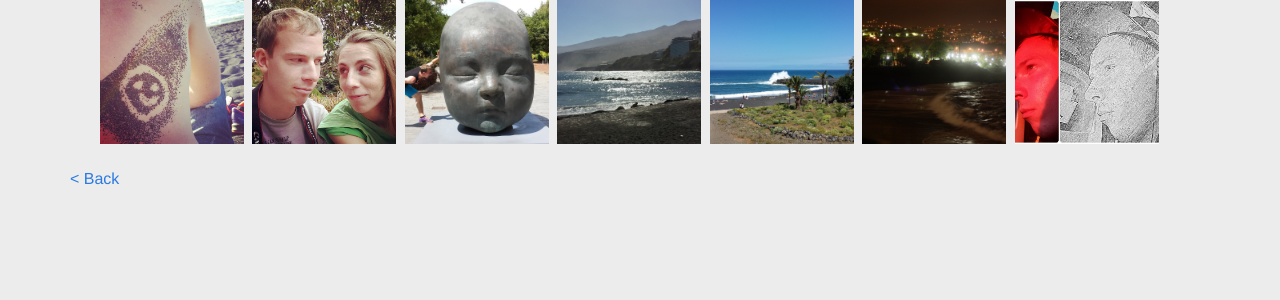
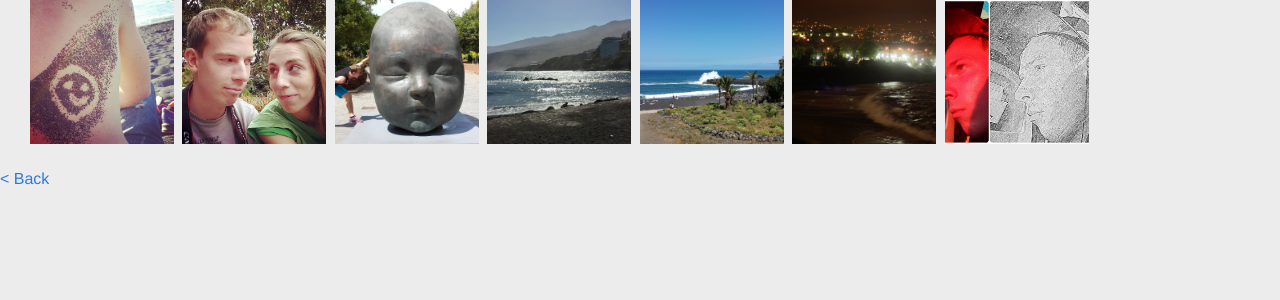
Before and after one commit to andreas-mausch/gallery, a Jekyll site: the page built from gallery/_posts/2014-04-07-tenerife.md, in a window 1280 px wide. Shown: the top 300 px of the page. Built offline with Jekyll 4.4.1, drawn with Linux system fonts in a browser that asks for light colours.

Commit message:
Only keep needed stuff on gallery layout

```diff
--- a/_layouts/gallery.html
+++ b/_layouts/gallery.html
@@ -19,15 +20,11 @@
 
 <body>
 
-    <div class="page-content">
-      <div class="wrapper">
-        <div class="post">
-
   <ul class="gallery">
     {% for image in page.images %}
     <li>
       <a href="{{ site.baseurl }}/images/gallery/{{ image.path }}">
-                  <img src="{{ site.baseurl }}/images/gallery/{{ image.path }}" alt="{{ image.title}}"/>
+        <img src="{{ site.baseurl }}/images/gallery/{{ image.path }}" alt="{{ image.title}}" />
       </a>
     </li>
     {% endfor %}
@@ -35,19 +32,15 @@
 
   <a href="{{ site.baseurl }}/gallery/">&lt; Back</a>
 
-        </div>
-      </div>
-    </div>
-
   <script>
-      $(document).ready(function() {
+    $(document).ready(function () {
       $('ul.gallery').magnificPopup({
         delegate: 'a',
         type: 'image',
         gallery: {
           enabled: true,
           navigateByImgClick: true,
-            preload: [0,1]
+          preload: [0, 1]
         }
       });
     });
```
Also changed, not shown: other parts of _layouts/gallery.html (+2 -1 lines). Lines whose indentation alone changed are shown as unchanged.
